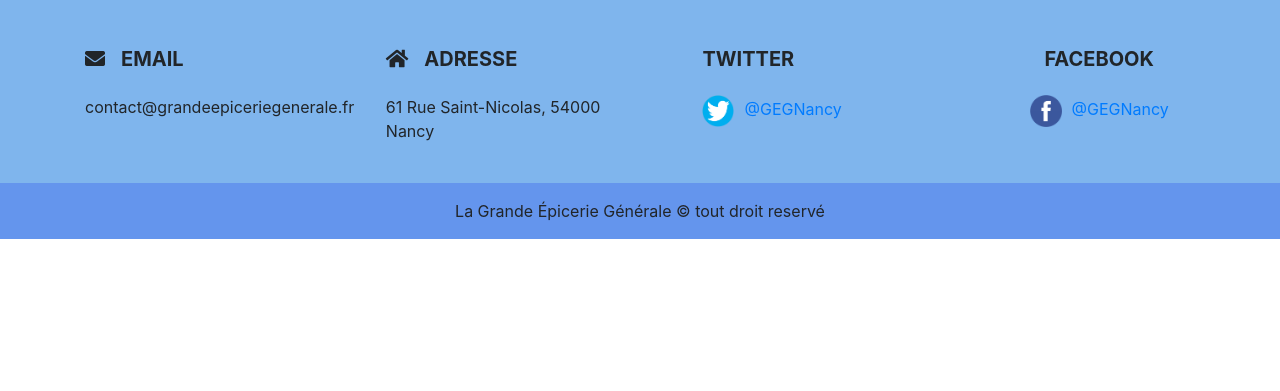
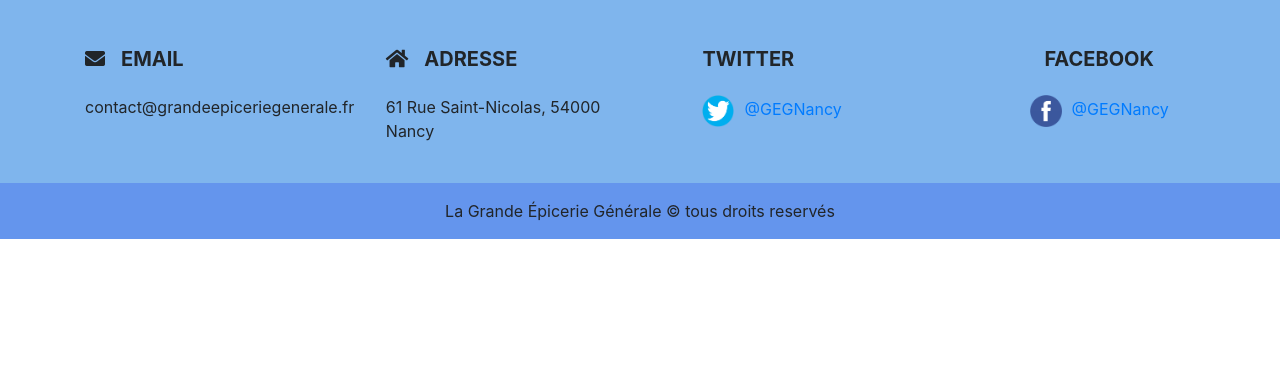
Before and after one commit to gauthiermyr/CrazyCharlyDay, a PHP site: template src/views/compte.phtml in a window 1280 px wide. Shown: the part 163-554 px from the top of the page. Run offline with PHP 8.4, Linux system fonts and the light colour scheme; the template is opened without the code that fills it, so the values that code supplies are empty; some libraries are stand-ins or nearby versions.

Commit message:
fautes d'orthographe

```diff
--- a/src/views/compte.phtml
+++ b/src/views/compte.phtml
@@ -44,7 +44,7 @@
                 <div class="form-group">
                     <img src="<?= $rootUri . '/public/images/user/' . $account->img . '.jpg' ?>" width="100"
                          height="100">
-                    <label for="image">Image de profile</label>
+                    <label for="image">Image de profil</label>
                 </div>
 
                 <?php if ($account->email == $_SESSION['login']['email']) : ?>
--- a/src/views/layout.phtml
+++ b/src/views/layout.phtml
@@ -121,7 +121,7 @@
             </div>
         </div>
     </div>
-    <div class="footer-copyright text-center py-3 headfoot">La Grande Épicerie Générale © tout droit reservé</div>
+    <div class="footer-copyright text-center py-3 headfoot">La Grande Épicerie Générale © tous droits reservés</div>
 </footer>
 
 
```
